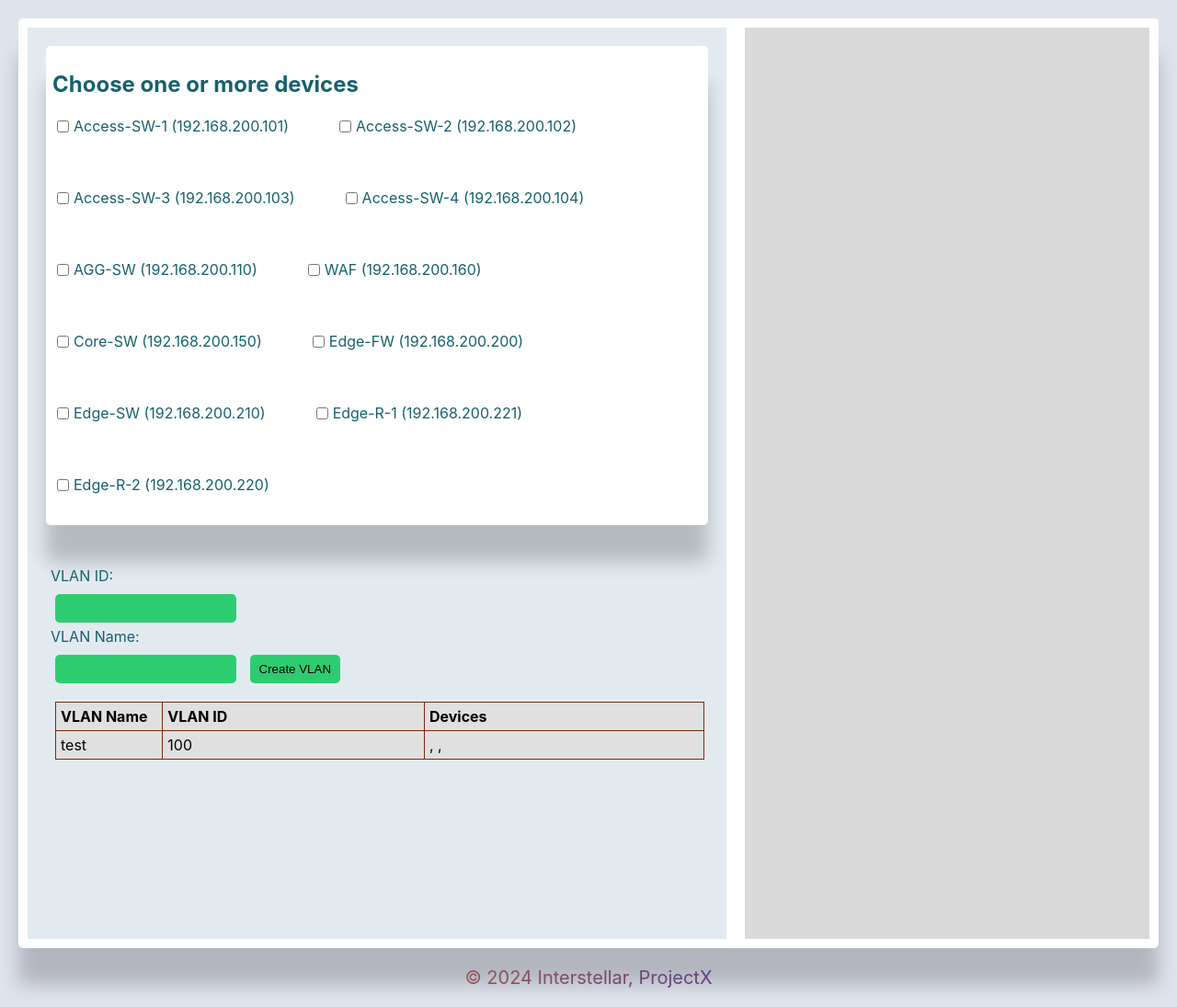
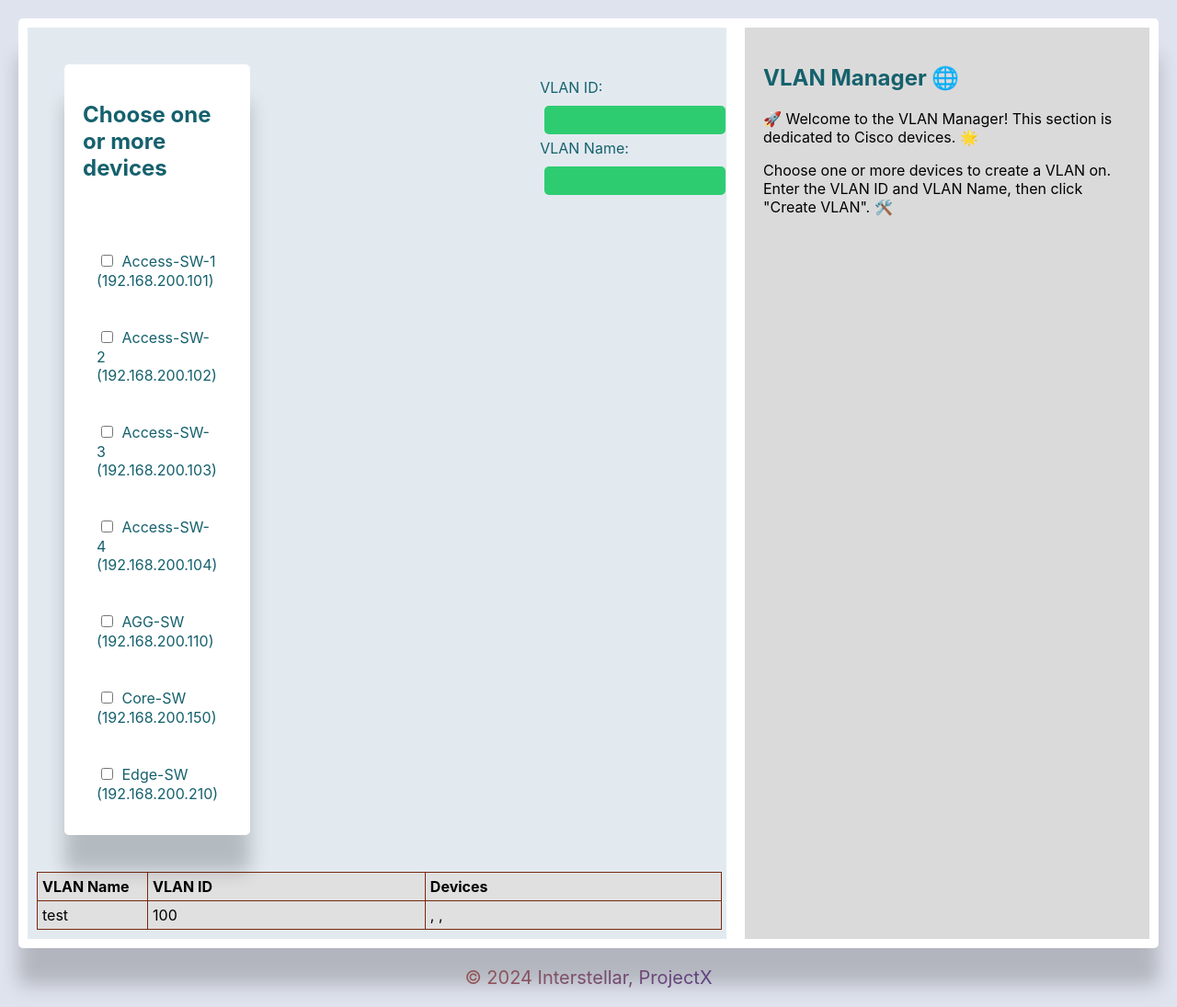
Before and after one commit to ali-samadyar/Project-Interstellar, a Django app: page /devicecontrol/vlan in a window 1280 px wide. Shown: the part 120-1215 px from the top of the page at 92% size. Run offline with Django 5.2, Linux system fonts and the light colour scheme; data comes from the database, SQL or seed files in the repository; parts of the project's set-up code (start-up, migrations or seed data) failed here and were passed over.

Commit message:
HTML and CSS optimization

````diff
--- a/ProjectX/deviceControl/urls.py
+++ b/ProjectX/deviceControl/urls.py
@@ -12,5 +12,6 @@
     path('interface-mng/device/<str:device_ip>/interface/<path:encoded_interface_name>/<str:action>/', views.device_interface_action, name='device_interface_action'),
     path('vlan', views.vlan_manager, name='vlan_manager'),
     path('command-runner/', views.show_command_runner, name='show_command_runner'),
+    path('write-job/', views.write_memory, name='write_memory'),
 
 ]
--- a/ProjectX/deviceControl/views.py
+++ b/ProjectX/deviceControl/views.py
@@ -11,7 +11,7 @@
 
 # Create your views here.
 def device_data(request):
-    devices = Device.objects.all().values_list( 'device_name', 'ip_address', 'manufacturer')
+    devices = Device.objects.all().values_list( 'device_name', 'ip_address', 'manufacturer', 'device_type')
     context = {'devices': devices}
     return render(request, 'interface_mng.html', context)
 
@@ -196,3 +196,31 @@
         return render(request, 'show_command_runner.html', {'devices': devices, 'results': results})
 
     return render(request, 'show_command_runner.html', {'devices': devices})
+
+
+def write_memory(request):
+    devices = Device.objects.all()
+
+    if request.method == 'POST':
+        selected_device = request.POST.getlist('selected_devices')
+        error_messages = []
+        success_messages = []
+        for device_ip in selected_device:
+            try:
+                device = Device.objects.get(ip_address=device_ip)
+                device = general_cred
+                device['ip'] = device_ip
+                device['device_type'] = 'cisco_ios'
+                connection = ConnectHandler(**device)
+                output = connection.send_command('write memory')
+                connection.disconnect()
+                success_messages.append(f"Write memory successful on device {device_ip}")
+            except Exception as e:
+                error_messages.append(f"Error writing memory on device {device_ip}: {str(e)}")
+        for error_message in error_messages:
+            messages.error(request, error_message)
+        for success_message in success_messages:
+            messages.success(request, success_message)
+        return redirect('write_memory')
+
+    return render(request, 'write_job.html', {'devices': devices})
--- a/ProjectX/static/css/base.css
+++ b/ProjectX/static/css/base.css
@@ -601,46 +606,63 @@
 
 .vlan-container {
     display: flex;
-    flex-direction: column;
+    /* justify-content: space-between; */
+    /* flex-direction: column; */
     margin: 20px;
+    padding: 20px;
+    align-items: flex-start;
 }
 
 .device-list-container {
     display: flex;
+    flex-direction: column;
     flex-wrap: wrap;
     /* gap: 10px; */
-    padding: 7px;
+    padding: 20px;
     background-color: #fff;
     border-radius: 5px;
     box-shadow: 0px 40px 20px rgba(0, 0, 0, 0.20);
-}
+    width: 500px;
 
-.device-list-container form {
-    display: flex;
-    flex-wrap: wrap;
-    gap: 50px;
-    /* padding: 5px; */
-    margin-bottom: 20px;
-
-}
-
-.device-checkbox {
-    display: flex;
-    align-items: center;
-    /* margin-top: 5px; */
-}
-
-.device-checkbox input {
-    margin-right: 5px;
 }
 
 .vlan-input-container {
     display: flex;
     flex-wrap: wrap;
     gap: 20px;
+    padding: 15px;
+    margin: 0px 0px 0px 300px;
+
+}
+
+.device-results-container {
+    display: flex;
+    flex-wrap: wrap;
+    gap: 20px;
+    padding: 15px;
+    margin: 0px 0px 0px 300px;
+}
+
+/* .device-list-form {
+    display: flex;
+    flex-wrap: wrap;
+    gap: 50px;
     padding: 5px;
-    margin-top: 40px;
+    margin: 20px;
+} */
+
+.device-list-checkbox-form {
+    display: flex;
+    flex-wrap: wrap;
+    gap: 10px;
 }
+
+.device-checkbox {
+    display: block;
+    margin: 15px;
+}
+
+
 
 /* command-runner css */
 
--- a/ProjectX/static/js/device_edit.js
+++ b/ProjectX/static/js/device_edit.js
@@ -31,3 +31,8 @@
         xhr.send(new URLSearchParams(new FormData(document.getElementById("edit-device-form"))));
     };
 }
+
+
+function closeEditDeviceModal() {
+    document.getElementById('editDeviceModal').style.display = 'none';
+}
--- a/ProjectX/templates/base.html
+++ b/ProjectX/templates/base.html
@@ -25,7 +25,7 @@
                     <li><a href="http://127.0.0.1:8000/devicecontrol/interface-mng">interfaceMNG</a></li>
                     <li><a href="http://127.0.0.1:8000/devicecontrol/vlan">VLAN</a></li>
                     <li><a href="http://127.0.0.1:8000/devicecontrol/command-runner">ShowRunner</a></li>
-                    <li><a href="http://127.0.0.1:8000/devicecontrol/......">WriteJob</a></li>
+                    <li><a href="http://127.0.0.1:8000/devicecontrol/write-job">WriteJob</a></li>
                     <li><a href="#">AutoHub</a></li>
                 </ul>
             </li>
--- a/ProjectX/templates/interface_mng.html
+++ b/ProjectX/templates/interface_mng.html
@@ -20,7 +20,6 @@
             <tbody>
                 {% for device in devices %}
                 {% if device.2 == 'Cisco' or device.2 == 'Fortinet' %}
-
                 <tr>
                     <td><a href="#" class="device-name" data-device-name="{{device.0}}" data-device-ip="{{ device.1 }}"
                             data-device-manufacturer="{{ device.2}}">{{ device.0 }}</a></td>
@@ -35,8 +34,6 @@
                 {% endfor %}
             </tbody>
         </table>
-
-
     </div>
 
     <div class="inter_list_class">
--- a/ProjectX/templates/vlan_manager.html
+++ b/ProjectX/templates/vlan_manager.html
@@ -5,14 +5,16 @@
 {% block content %}
 <div class="vlan-container">
     <div class="device-list-container">
-        <h2> Choose one or more devices</h2>
-        <form method="post" action="{% url 'vlan_manager' %}" class="device-list-form">
+        <h2> Choose one or more devices</h2><br></br>
+        <form method="post" action="{% url 'vlan_manager' %}" class="device-list-checkbox-form">
             {% csrf_token %}
             {% for device in devices %}
+            {% if device.device_type == 'Switch' %}
             <label class="device-checkbox">
                 <input type="checkbox" name="selected_devices" value="{{ device.id }}">
                 {{ device.device_name }} ({{ device.ip_address }})
             </label>
+            {% endif %}
             {% endfor %}
         </form>
     </div>
@@ -27,6 +29,7 @@
             <button type="submit">Create VLAN</button>
         </form>
         <div class="device-results-container">
+            <!-- <p>📢 TEST</p> -->
             {% if messages %}
             {% for message in messages %}
             <p>{{ message }}</p>
@@ -35,6 +38,8 @@
         </div>
 
     </div>
+</div>
+
 <table>
     <thead>
         <tr>
@@ -58,5 +63,13 @@
     </tbody>
 </table>
 
-</div>
+
 {% endblock %}
+
+{% block help %}
+<h2>VLAN Manager 🌐</h2>
+<p>🚀 Welcome to the VLAN Manager! This section is dedicated to Cisco devices. 🌟</p>
+<p>Choose one or more devices to create a VLAN on. Enter the VLAN ID and VLAN Name, then click "Create VLAN". 🛠️</p>
+
+{% endblock %}
+```
````
Also changed, not shown: other parts of ProjectX/static/css/base.css (+42 -2 lines), ProjectX/templates/devicehub.html (+39 -12 lines), ProjectX/templates/show_command_runner.html (+10 -1 lines), ProjectX/templates/write_job.html (added, +40 -0 lines). Lines whose indentation alone changed are shown as unchanged.
